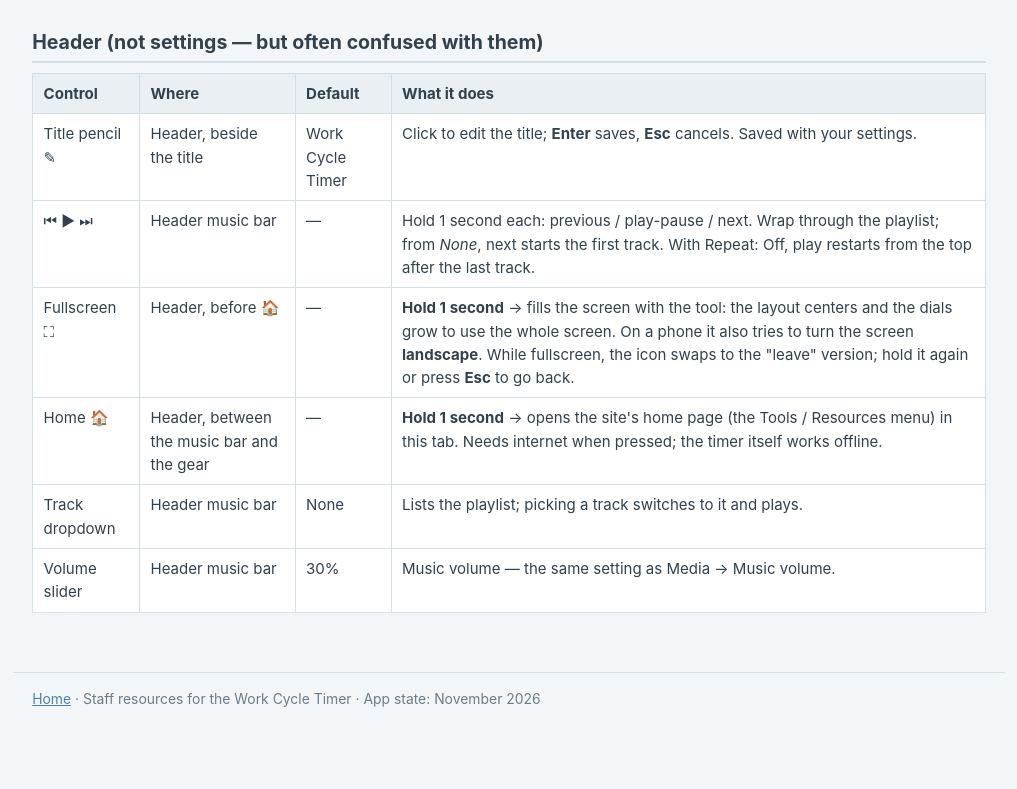
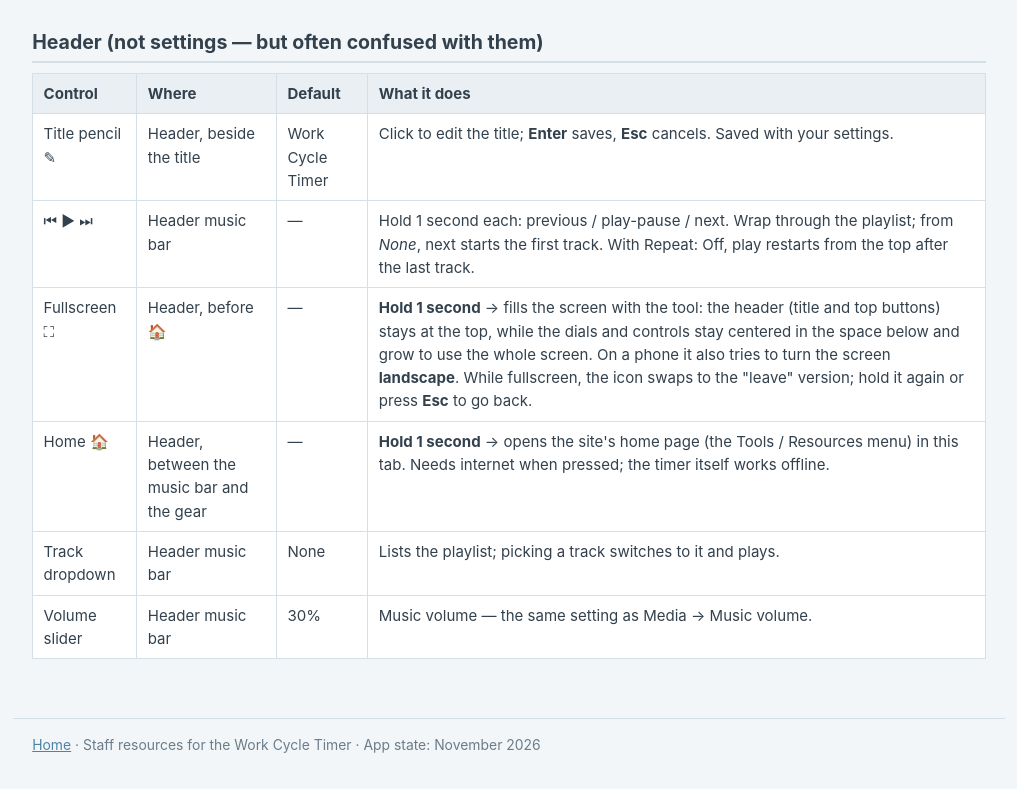
Before and after one commit to SwankyMcGee/SwankyMcGee.github.io, a plain HTML site: page settings-ref.html in a window 1280 px wide. Shown: the part 3012-3801 px from the top of the page, without its empty margins (131-1148 px from the left). Before the commit the page ends 3754 px from the top, so only its background shows below. Drawn offline with Linux system fonts and the light colour scheme.

Commit message:
Docs: fullscreen keeps the header on top with the tool centered below

```diff
--- a/settings-ref.html
+++ b/settings-ref.html
@@ -165,10 +165,12 @@
         <em>None</em>, next starts the first track. With Repeat: Off, play restarts from the
         top after the last track.</td></tr>
     <tr><td>Fullscreen ⛶</td><td>Header, before 🏠</td><td>—</td>
-      <td><strong>Hold 1 second</strong> → fills the screen with the tool: the layout centers
-        and the dials grow to use the whole screen. On a phone it also tries to turn the
-        screen <strong>landscape</strong>. While fullscreen, the icon swaps to the "leave"
-        version; hold it again or press <strong>Esc</strong> to go back.</td></tr>
+      <td><strong>Hold 1 second</strong> → fills the screen with the tool: the header
+        (title and top buttons) stays at the top, while the dials and controls stay
+        centered in the space below and grow to use the whole screen. On a phone it also
+        tries to turn the screen <strong>landscape</strong>. While fullscreen, the icon
+        swaps to the "leave" version; hold it again or press <strong>Esc</strong> to go
+        back.</td></tr>
     <tr><td>Home 🏠</td><td>Header, between the music bar and the gear</td><td>—</td>
       <td><strong>Hold 1 second</strong> → opens the site's home page (the Tools / Resources
         menu) in this tab. Needs internet when pressed; the timer itself works offline.</td></tr>
```
Also changed, not shown: user-guide.html (+5 -3 lines).
